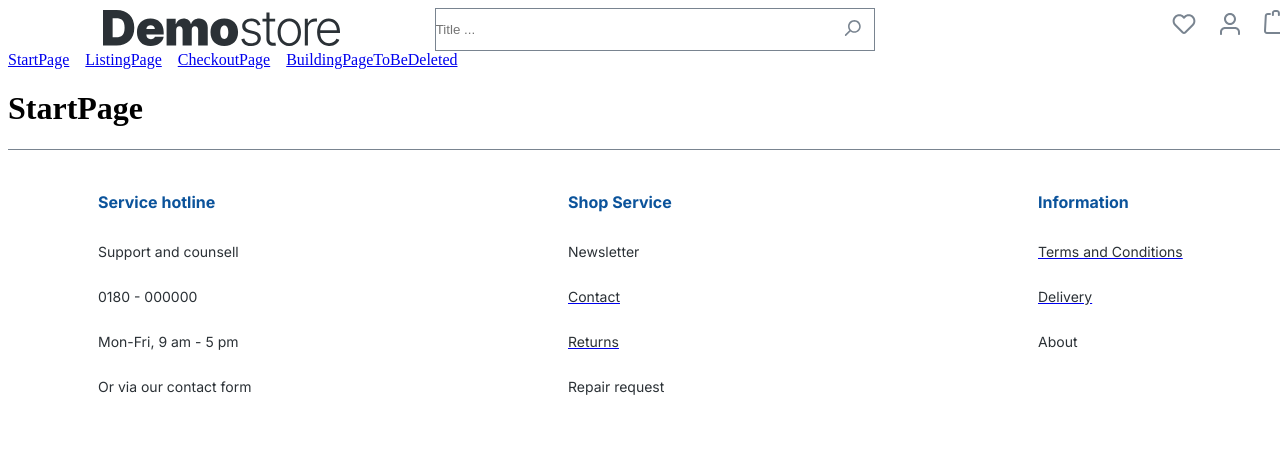
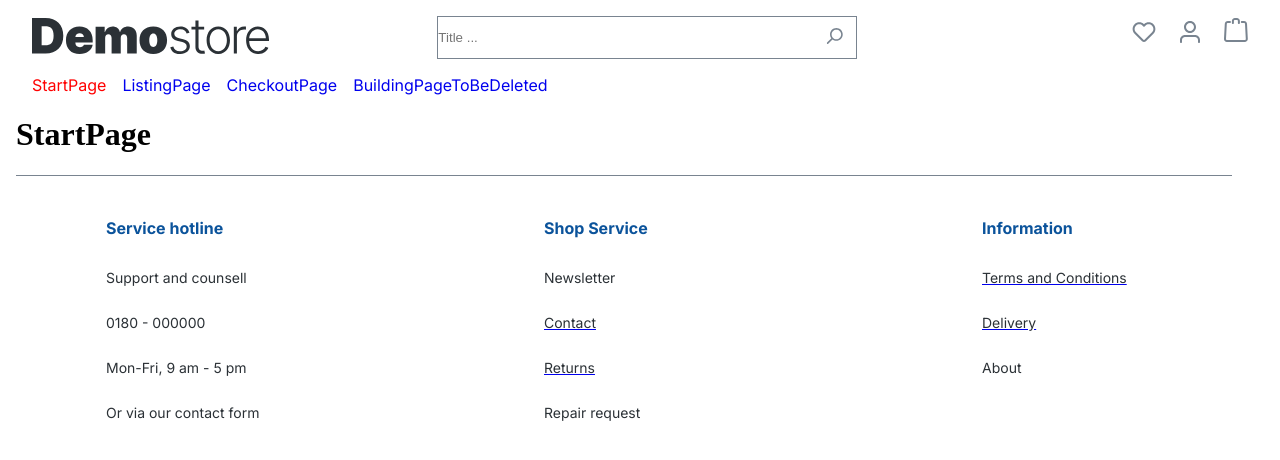
Before and after one commit to EmperorBlizzard/Frontend2Assignment, a React (Vite) app in the folder Frontend2Assignment/: page / in a window 1280 px wide. Shown: the top 460 px of the page. Built offline with nearby package versions, Linux system fonts and the light colour scheme.

Commit message:
Header done

```diff
--- a/Frontend2Assignment/src/components/individuals/Menu.jsx
+++ b/Frontend2Assignment/src/components/individuals/Menu.jsx
@@ -12,7 +12,6 @@ function Menu() {
       <MenuLinks name="CheckoutPage" link="/checkoutpage"/>
       <MenuLinks name="BuildingPageToBeDeleted" link="/buildingpagetobedeleted" />
 
-
       <Outlet />
     </nav>
   );
--- a/Frontend2Assignment/src/styling/Global.css
+++ b/Frontend2Assignment/src/styling/Global.css
@@ -1,4 +1,5 @@
 body{
-  width: 100%;
+  width: 95vw;
   height: auto;
+  margin: 1em;
 }
--- a/Frontend2Assignment/src/styling/HeaderStyle.module.css
+++ b/Frontend2Assignment/src/styling/HeaderStyle.module.css
@@ -1,9 +1,11 @@
 /*Header*/
 .header {
+  width: 100%;
+  margin: 1em;
   display: grid;
   grid-template-areas:
     'logo logo logo'
-    'sidebar void menuIcons';
+    'sidbarMenu sidbarMenu sidbarMenu';
 }
 
 .logo {
@@ -27,12 +29,7 @@
 
 .searchInput{
   grid-area: search;
-  display: flex;
-  width: 100%;
-  height: 2.5625rem;
-  padding: 0rem 0.75rem 0rem 0rem;
-  align-items: center;
-  justify-content: center;
+  display: none;
 
   border: 1px solid var(--Border-Default, #798490);
   background: var(--Generic-White, #FFF);
@@ -57,11 +54,7 @@
 .headerActions{
   grid-area: headerAction;
 
-  display: flex;
-  padding-bottom: 0.75rem;
-  align-items: center;
-  justify-content: flex-end;
-  gap: 1.375rem;
+  display: none;
 }
 
 .headerActionsSvg{
@@ -69,12 +62,25 @@
   height: 1.5rem;
 }
 
-
+/*Navigation bar*/
 .navigationBar{
   grid-area: menu;
-  display:flex;
-  gap: 1em;
+  display: none;
+  margin-top: 1em;
+}
 
+.navigationBar a{
+  height: 100%;
+  text-decoration: none;
+  font-family: Inter;
+  font-size: 1rem;
+  font-style: normal;
+  font-weight: 400;
+  line-height: 1.25rem;
+}
+
+.navigationBar a:hover{
+  color:green;
 }
 
 
@@ -119,28 +125,35 @@
 }
 
 .openButton{
-  grid-area: sidebar;
   width: 1.5rem;
   height: 1.5rem;
 }
 
 .sidebarMenu {
+  grid-area: sidbarMenu;
+  width: 100%;
   display: flex;
 }
 
 .sidebarMenu .menu {
   display: flex;
+  width: 100%;
   padding: 0rem 0.75rem;
   justify-content: space-between;
   align-items: center;
   align-self: stretch;
+  gap:10em
 }
 
 .menuIcons{
   grid-area: menuIcons;
+  display: flex;
 }
 
 
+[aria-current="page"]{
+  color: red !important;
+}
 
 @media screen and (min-width: 800px ) {
   .header{
@@ -150,6 +163,34 @@
     'logo search headerAction'
     'menu menu menu'
   }
+  .logo{
+    display: flex;
+    justify-content: flex-start;
+  }
+
+  .headerActions{
+    display: flex;
+    padding-bottom: 0.75rem;
+    align-items: center;
+    justify-content: flex-end;
+    gap: 1.375rem;
+  }
+
+  .searchInput{
+    display: flex;
+    width: 100%;
+    height: 2.5625rem;
+    padding: 0rem 0.75rem 0rem 0rem;
+    align-items: center;
+    justify-content: center;
+  }
+
+  .navigationBar{
+    display:flex;
+    justify-content: flex-start;
+    align-items: center;
+    gap: 1rem;
+  }
 
   .sidebarMenu{
     display: none;
```
Also changed, not shown: Frontend2Assignment/src/components/individuals/NavLinks.jsx (added, +10 -0 lines).
